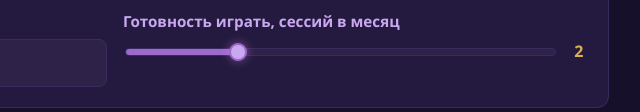
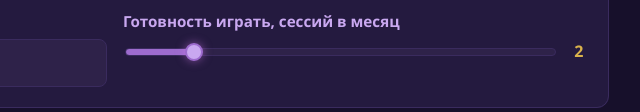
Before and after one commit to WebProgKot/web6402-akimov_na, a plain HTML site: page lab4/join.html in a window 1280 px wide. Shown: the part 650-762 px from the top of the page, 525-1165 px from the left. Drawn offline with Linux system fonts and the light colour scheme.

Commit message:
feat: Минимум для ползунка в 1, а не в 0

```diff
--- a/lab4/css/styles.css
+++ b/lab4/css/styles.css
@@ -954,8 +954,8 @@ figure.settlement img {
     border: 1px solid var(--border);
     border-radius: 100vh;
     background: linear-gradient(to right,
-            var(--amethyst) var(--fill, 25%),
-            var(--bg-elevated) var(--fill, 25%));
+            var(--amethyst) var(--fill, 14%),
+            var(--bg-elevated) var(--fill, 14%));
 }
 
 .application-form__input[type="range"]::-webkit-slider-thumb {
@@ -975,8 +975,8 @@ figure.settlement img {
     border-radius: 100vh;
     border: 1px solid var(--border);
     background: linear-gradient(to right,
-            var(--amethyst) var(--fill, 25%),
-            var(--bg-elevated) var(--fill, 25%));
+            var(--amethyst) var(--fill, 14%),
+            var(--bg-elevated) var(--fill, 14%));
 }
 
 .application-form__input[type="range"]::-moz-range-thumb {
--- a/lab4/join.html
+++ b/lab4/join.html
@@ -112,7 +112,7 @@
                         <div class="application-form__range-row">
                             <input class="application-form__input" type="range"
                                 id="sessions-per-month" name="sessionsPerMonth"
-                                min="0" max="8" step="1" value="2" />
+                                min="1" max="8" step="1" value="2" />
                             <output class="application-form__range-output" id="sessions-output"
                                 for="sessions-per-month">2</output>
                         </div>
--- a/lab4/js/join-form.js
+++ b/lab4/js/join-form.js
@@ -256,7 +256,7 @@ document.addEventListener("DOMContentLoaded", () => {
         rangeOutput.textContent = range.value;
         paintRangeTrack();
     });
-    paintRangeTrack(); // стартовая закраска (2 из 8 = 25%)
+    paintRangeTrack(); // стартовая закраска
 
     // Отправка формы
     form.addEventListener("submit", (event) => {
```
